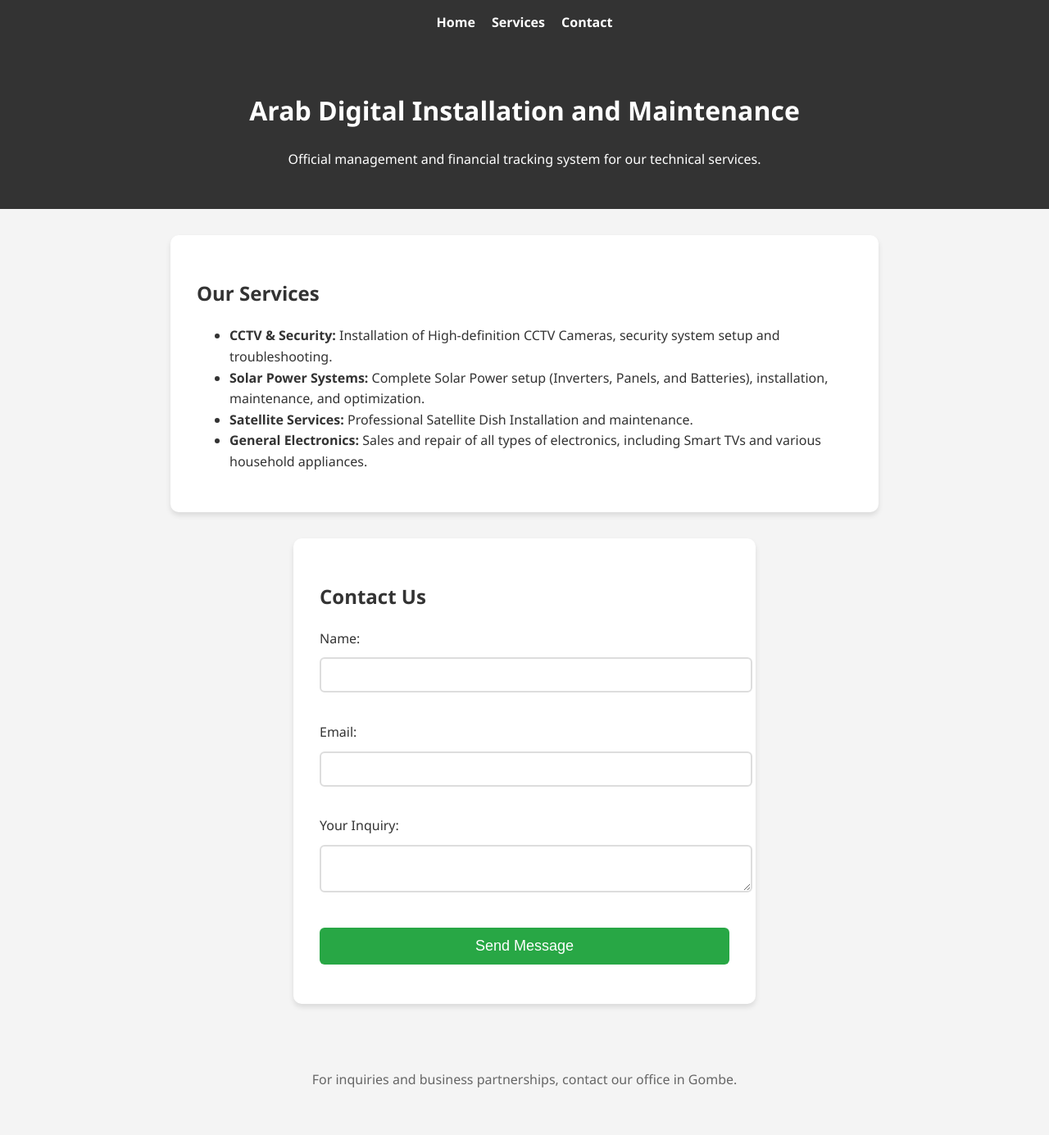
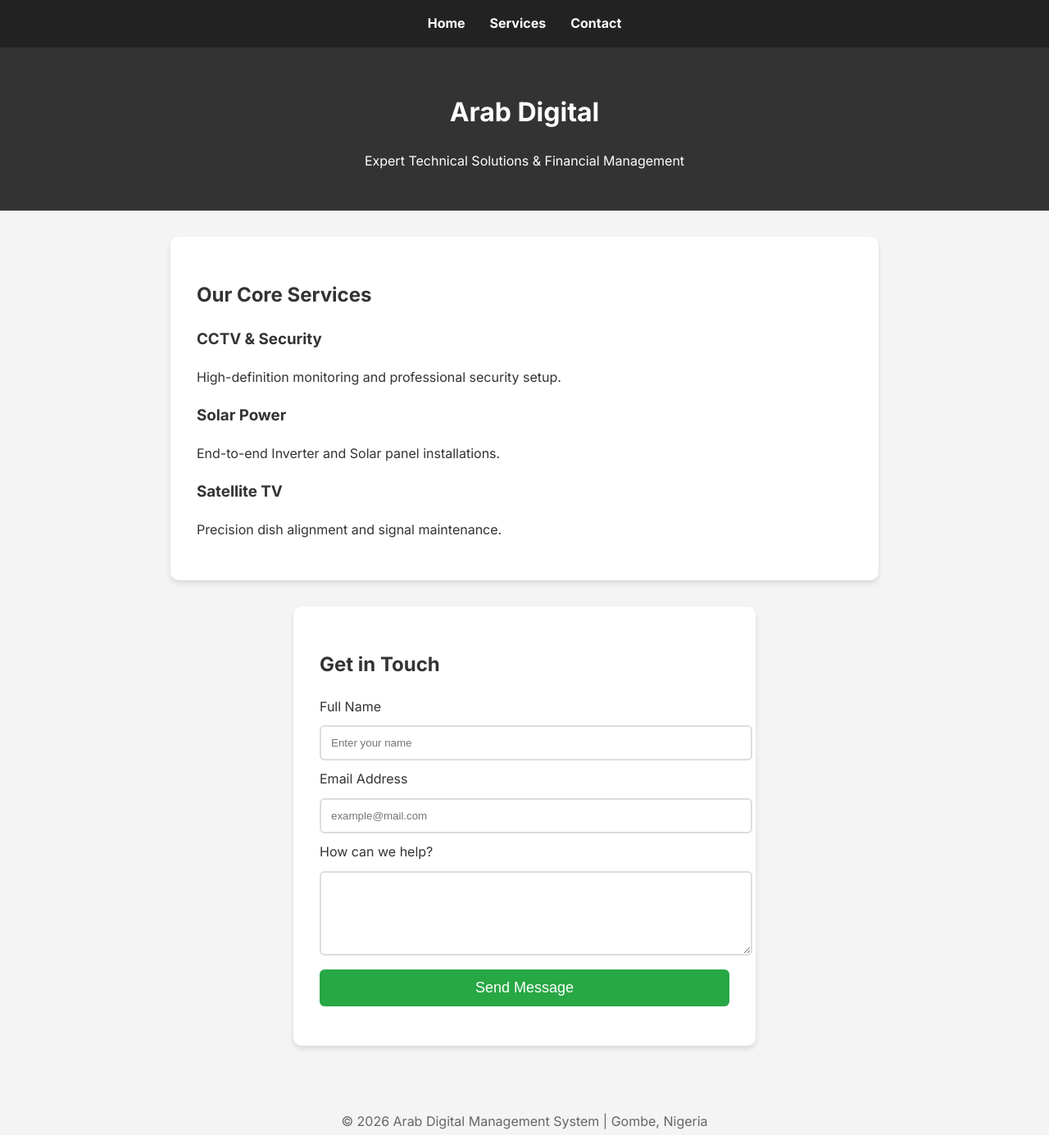
Before and after one commit to omarmuazuarab2-sys/Arab-Digital-Management-System, a website: page index.html in a window 1280 px wide. Shown: the whole page at 82% size. Drawn offline with Linux system fonts and the light colour scheme.

Commit message:
Revise index.html for improved structure and content

```diff
--- a/index.html
+++ b/index.html
@@ -3,57 +3,68 @@
 <head>
     <meta charset="UTF-8">
     <meta name="viewport" content="width=device-width, initial-scale=1.0">
-    <title>Arab Digital Management System</title>
+    <meta name="description" content="Arab Digital - Professional Installation and Maintenance Services in Gombe.">
+    <title>Arab Digital | Management & Technical Services</title>
+    <link href="https://fonts.googleapis.com/css2?family=Inter:wght@400;700&display=swap" rel="stylesheet">
     <link rel="stylesheet" href="style.css">
 </head>
-<body>
+<body style="font-family: 'Inter', sans-serif;">
 
-    <!-- Navigation Menu -->
-    <nav>
-        <ul style="list-style: none; display: flex; gap: 20px; background: #333; padding: 15px; margin: 0;">
-            <li><a href="#top" style="color: white; text-decoration: none;">Home</a></li>
-            <li><a href="#services" style="color: white; text-decoration: none;">Services</a></li>
-            <li><a href="#contact" style="color: white; text-decoration: none;">Contact</a></li>
+    <nav aria-label="Main Navigation">
+        <ul>
+            <li><a href="#top">Home</a></li>
+            <li><a href="#services">Services</a></li>
+            <li><a href="#contact">Contact</a></li>
         </ul>
     </nav>
 
-    <!-- Header -->
     <header id="top">
-        <h1>Arab Digital Installation and Maintenance</h1>
-        <p>Official management and financial tracking system for our technical services.</p>
+        <h1>Arab Digital</h1>
+        <p>Expert Technical Solutions & Financial Management</p>
     </header>
 
-    <!-- Services Section -->
+    <main>
         <section id="services">
-        <h2>Our Services</h2>
-        <ul>
-            <li><strong>CCTV & Security:</strong> Installation of High-definition CCTV Cameras, security system setup and troubleshooting.</li>
-            <li><strong>Solar Power Systems:</strong> Complete Solar Power setup (Inverters, Panels, and Batteries), installation, maintenance, and optimization.</li>
-            <li><strong>Satellite Services:</strong> Professional Satellite Dish Installation and maintenance.</li>
-            <li><strong>General Electronics:</strong> Sales and repair of all types of electronics, including Smart TVs and various household appliances.</li>
-        </ul>
+            <h2>Our Core Services</h2>
+            <div class="service-grid">
+                <article>
+                    <h3>CCTV & Security</h3>
+                    <p>High-definition monitoring and professional security setup.</p>
+                </article>
+                <article>
+                    <h3>Solar Power</h3>
+                    <p>End-to-end Inverter and Solar panel installations.</p>
+                </article>
+                <article>
+                    <h3>Satellite TV</h3>
+                    <p>Precision dish alignment and signal maintenance.</p>
+                </article>
+            </div>
         </section>
 
-    <!-- Contact Form Section -->
         <section id="contact">
-        <h2>Contact Us</h2>
+            <h2>Get in Touch</h2>
             <form id="inquiryForm">
-            <label for="name">Name:</label><br>
-            <input type="text" id="name" name="name" required><br><br>
-
-            <label for="email">Email:</label><br>
-            <input type="email" id="email" name="email" required><br><br>
-
-            <label for="message">Your Inquiry:</label><br>
-            <textarea id="message" name="message" required></textarea><br><br>
-
+                <div class="form-group">
+                    <label for="name">Full Name</label>
+                    <input type="text" id="name" name="name" placeholder="Enter your name" required>
+                </div>
+                <div class="form-group">
+                    <label for="email">Email Address</label>
+                    <input type="email" id="email" name="email" placeholder="example@mail.com" required>
+                </div>
+                <div class="form-group">
+                    <label for="message">How can we help?</label>
+                    <textarea id="message" name="message" rows="5" required></textarea>
+                </div>
                 <button type="submit">Send Message</button>
             </form>
-        <p id="responseMessage"></p>
+            <p id="responseMessage" aria-live="polite"></p>
         </section>
+    </main>
 
     <footer>
-        <p>For inquiries and business partnerships, contact our office in Gombe.</p>
+        <p>&copy; 2026 Arab Digital Management System | Gombe, Nigeria</p>
     </footer>
 
     <script src="script.js"></script>
```
Lines whose indentation alone changed are shown as unchanged.
